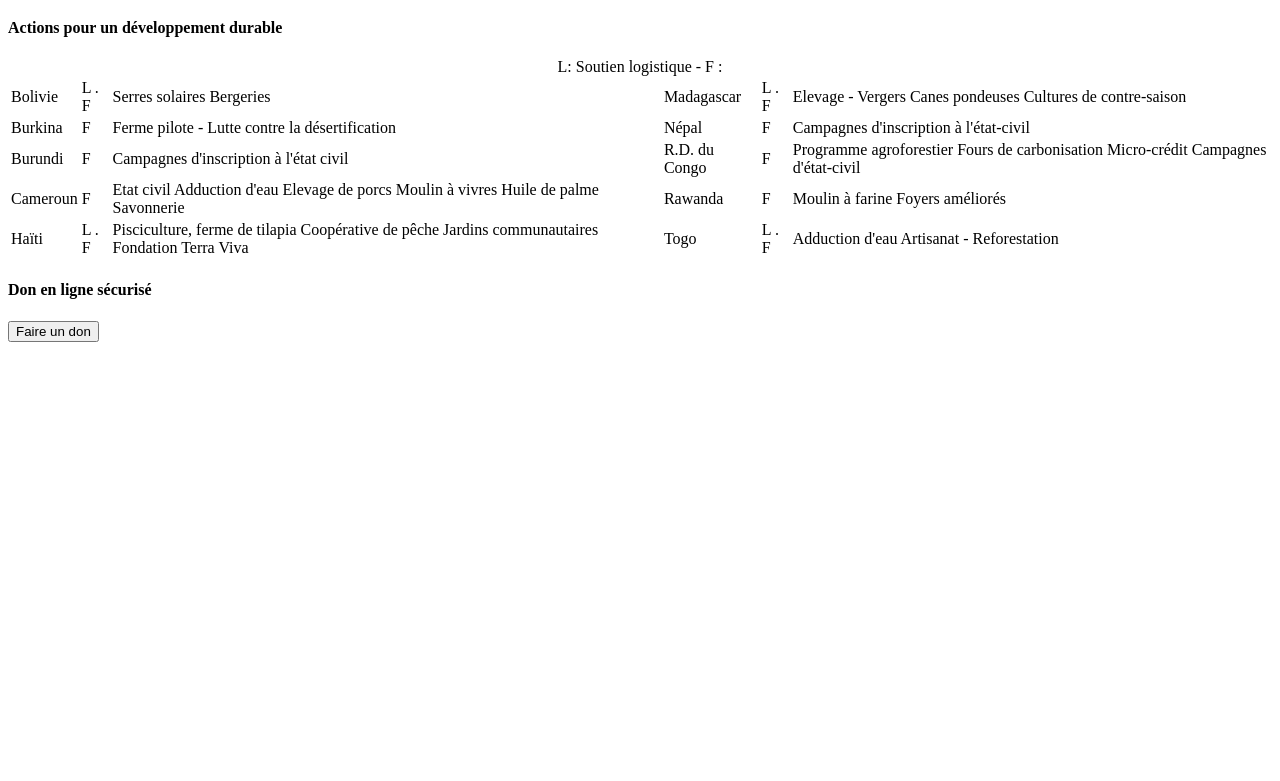
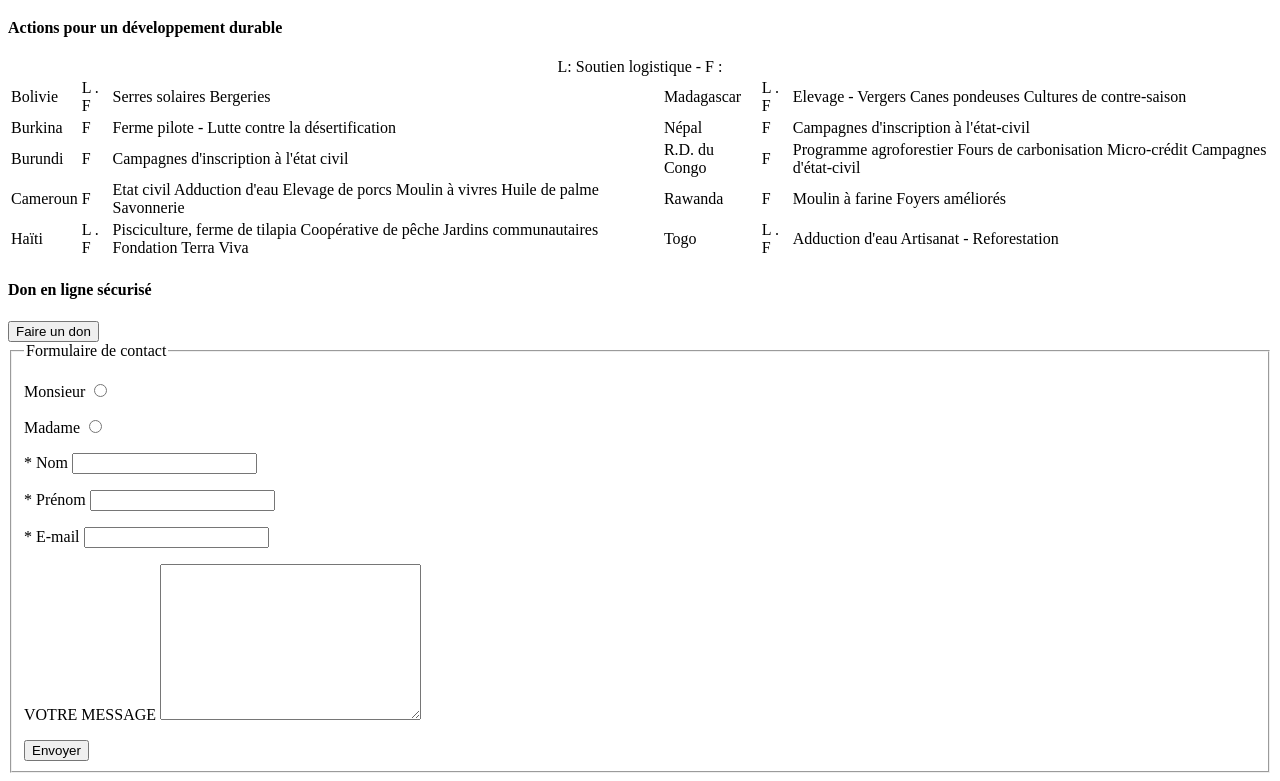
Before and after one commit to mickaelamimba/SOS_ENFANTS, a plain HTML site: page index.html in a window 1280 px wide. Shown: the part 950-1731 px from the top of the page. Before the commit the page ends 1300 px from the top, so only its background shows below. Drawn offline with Linux system fonts and the light colour scheme.

Commit message:
add in aside a form witch information about the sos-enfants

```diff
--- a/index.html
+++ b/index.html
@@ -142,6 +142,40 @@
             <h4>Don en ligne sécurisé</h4>
             <button type="submit">Faire un don</button>
         </section>
+        <form >
+            <fieldset>
+                <legend>Formulaire de contact</legend>
+                <p>
+                    <label for="mr">Monsieur</label>
+                    <input type="radio" name="civilite" id="mr">
+
+                </p>
+                <p>
+                    <label for="mme">Madame</label>
+                    <input type="radio" name="civilite" id="mme">
+
+                </p>
+                <p>
+                    <label for="lastName">* Nom</label>
+                    <input type="text" name="lastName" id="lastName">
+
+                </p>
+                <p>
+                    <label for="firstName">* Prénom</label>
+                    <input type="text" name="firstName" id="firstName">
+
+                </p>
+                <p>
+                    <label for="email">* E-mail </label>
+                    <input type="email" name="email" id="email">
+                </p>
+                <p>
+                    <label for="msg">VOTRE MESSAGE</label>
+                    <textarea name="msg" id="msg" cols="30" rows="10"></textarea>
+                </p>
+                <button type="submit">Envoyer</button>
+            </fieldset>
+        </form>
 
     </aside>
 </div>
```
